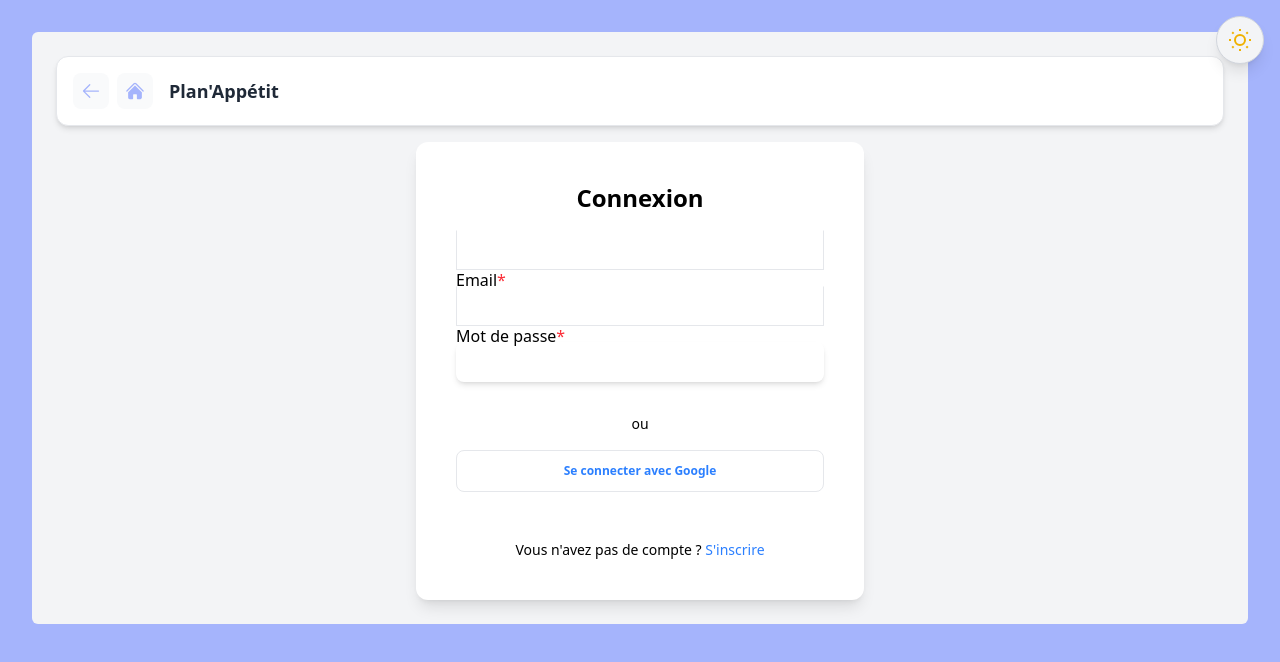
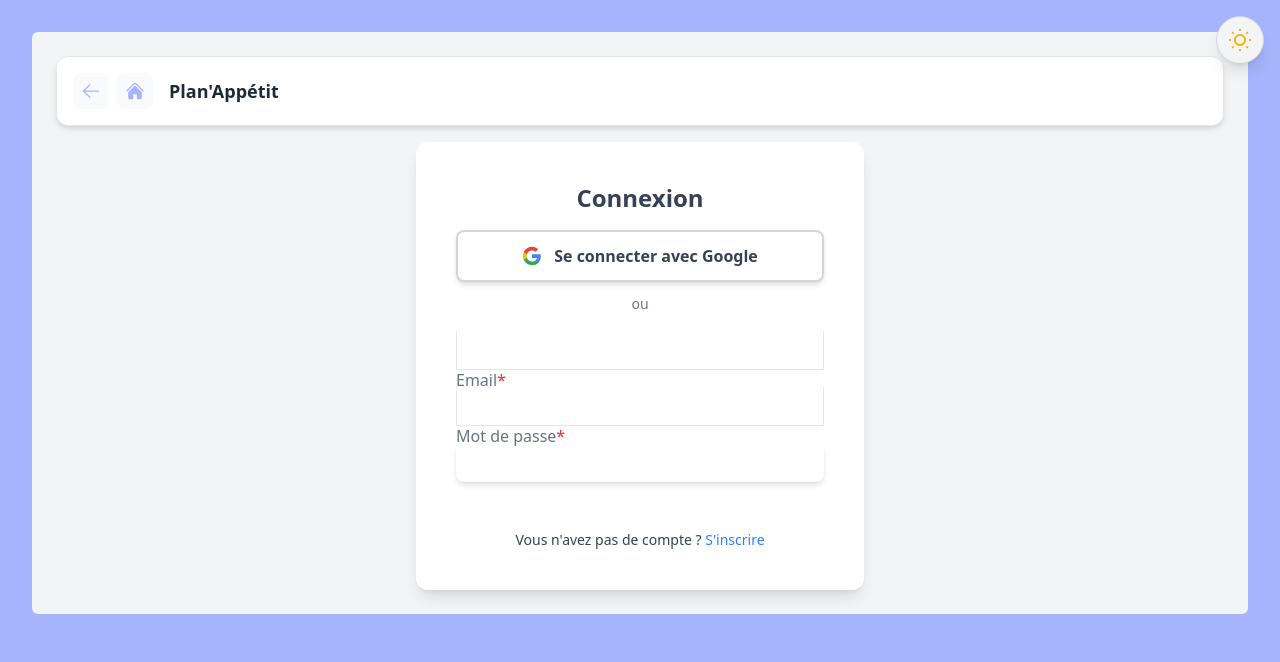
Before and after one commit to ArthurCouturier/plan-appetit, a React (Vite) app: page /login in a window 1280 px wide. Shown: the top 662 px of the page. Built offline with nearby package versions, Linux system fonts and the light colour scheme; no server answers.

Commit message:
refacto simplified connection

```diff
--- a/src/pages/Login.tsx
+++ b/src/pages/Login.tsx
@@ -172,6 +172,27 @@ export default function LoginPage() {
                             </Typography>
                         )}
 
+                        {!registerMode && (
+                            <div className="flex flex-col gap-3">
+                                <button
+                                    onClick={handleGoogleLogin}
+                                    disabled={loading}
+                                    className="w-full flex items-center justify-center gap-3 px-6 py-3 bg-white hover:bg-gray-50 text-gray-700 font-semibold rounded-lg border-2 border-gray-300 hover:border-gray-400 transition-all duration-200 shadow-md hover:shadow-lg disabled:opacity-50 disabled:cursor-not-allowed"
+                                >
+                                    <svg className="w-5 h-5" viewBox="0 0 24 24">
+                                        <path fill="#4285F4" d="M22.56 12.25c0-.78-.07-1.53-.2-2.25H12v4.26h5.92c-.26 1.37-1.04 2.53-2.21 3.31v2.77h3.57c2.08-1.92 3.28-4.74 3.28-8.09z"/>
+                                        <path fill="#34A853" d="M12 23c2.97 0 5.46-.98 7.28-2.66l-3.57-2.77c-.98.66-2.23 1.06-3.71 1.06-2.86 0-5.29-1.93-6.16-4.53H2.18v2.84C3.99 20.53 7.7 23 12 23z"/>
+                                        <path fill="#FBBC05" d="M5.84 14.09c-.22-.66-.35-1.36-.35-2.09s.13-1.43.35-2.09V7.07H2.18C1.43 8.55 1 10.22 1 12s.43 3.45 1.18 4.93l2.85-2.22.81-.62z"/>
+                                        <path fill="#EA4335" d="M12 5.38c1.62 0 3.06.56 4.21 1.64l3.15-3.15C17.45 2.09 14.97 1 12 1 7.7 1 3.99 3.47 2.18 7.07l3.66 2.84c.87-2.6 3.3-4.53 6.16-4.53z"/>
+                                    </svg>
+                                    Se connecter avec Google
+                                </button>
+                                <Typography variant="small" className="text-center text-gray-500" placeholder={undefined} onPointerEnterCapture={undefined} onPointerLeaveCapture={undefined}>
+                                    ou
+                                </Typography>
+                            </div>
+                        )}
+
                         <form onSubmit={registerMode ? handleEmailRegister : handleEmailLogin} className="flex flex-col gap-4">
                             <Input
                                 type="email"
@@ -195,25 +216,6 @@ export default function LoginPage() {
                                 </Button>
                             )}
                         </form>
-
-                        {!registerMode && (
-                            <Typography variant="small" className="text-center mt-4" placeholder={undefined} onPointerEnterCapture={undefined} onPointerLeaveCapture={undefined}>
-                                ou
-                            </Typography>
-                        )}
-
-                        {!registerMode && (
-                            <div className="flex flex-col gap-2">
-                                <Button
-                                    variant="outlined"
-                                    color="blue"
-                                    onClick={handleGoogleLogin}
-                                    disabled={loading}
-                                    fullWidth placeholder={undefined} onPointerEnterCapture={undefined} onPointerLeaveCapture={undefined}                        >
-                                    Se connecter avec Google
-                                </Button>
-                            </div>
-                        )}
 
                     </CardBody>
                     {!registerMode && (
--- a/src/pages/Sandbox.tsx
+++ b/src/pages/Sandbox.tsx
@@ -310,6 +310,18 @@ export default function Sandbox() {
               </button>
             ))}
           </div>
+
+          {/* Login Button - Only for non-logged users */}
+          {!user && (
+            <div className="mt-6 flex justify-center">
+              <button
+                onClick={() => navigate('/login')}
+                className="px-6 py-3 bg-cout-yellow hover:bg-yellow-400 text-cout-purple font-bold rounded-xl transition-all duration-200 shadow-lg hover:scale-105 transform"
+              >
+                Me Connecter
+              </button>
+            </div>
+          )}
         </div>
       </section>
 
```
